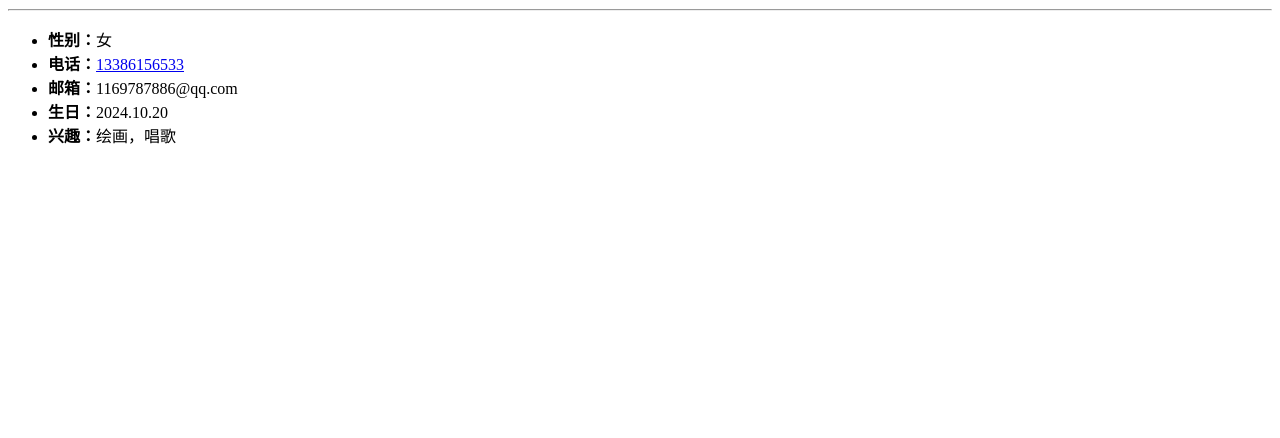
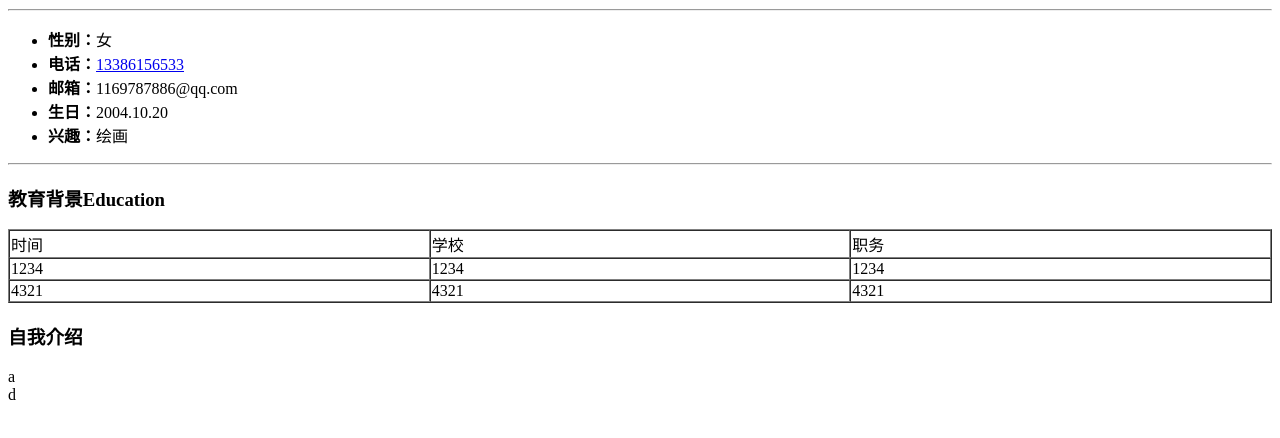
Before and after one commit to sunset169/sunset.github.io, a plain HTML site: page index.html in a window 1280 px wide. Shown: the part 108-546 px from the top of the page. Drawn offline with Linux system fonts and the light colour scheme.

Commit message:
Add files via upload

```diff
--- a/index.html
+++ b/index.html
@@ -10,7 +10,7 @@
 
 <body>
     <h1>王晔</h1>
-    <img src="self.jpg" width="500px">
+    <img src="self.jpg" width="200px">
     <hr>
     <ul>
         <li>
@@ -23,11 +23,33 @@
             <b>邮箱：</b>1169787886@qq.com
         </li>
         <li>
-            <b>生日：</b>2024.10.20
+            <b>生日：</b>2004.10.20
         </li>
         <li>
-            <b>兴趣：</b>绘画，唱歌
+            <b>兴趣：</b>绘画
         </li>
     </ul>
+    <hr>
+    <h3>教育背景Education</h3>
+    <table style="width:100%" border=1 cellspacing=0>
+        <tr>
+            <td>时间</td>
+            <td>学校</td>
+            <td>职务</td>
+        </tr>
+        <tr>
+            <td>1234</td>
+            <td>1234</td>
+            <td>1234</td>
+        </tr>
+        <tr>
+            <td>4321</td>
+            <td>4321</td>
+            <td>4321</td>
+        </tr>
+    </table>
+    <h3>自我介绍</h3>
+    <p>a<br>d</p>
 </body>
+
 </html>
```
